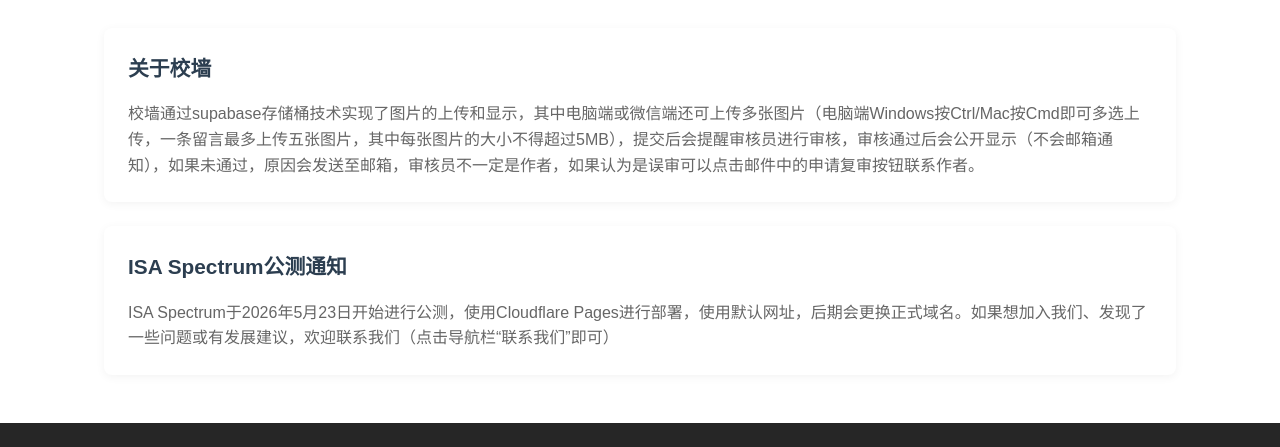
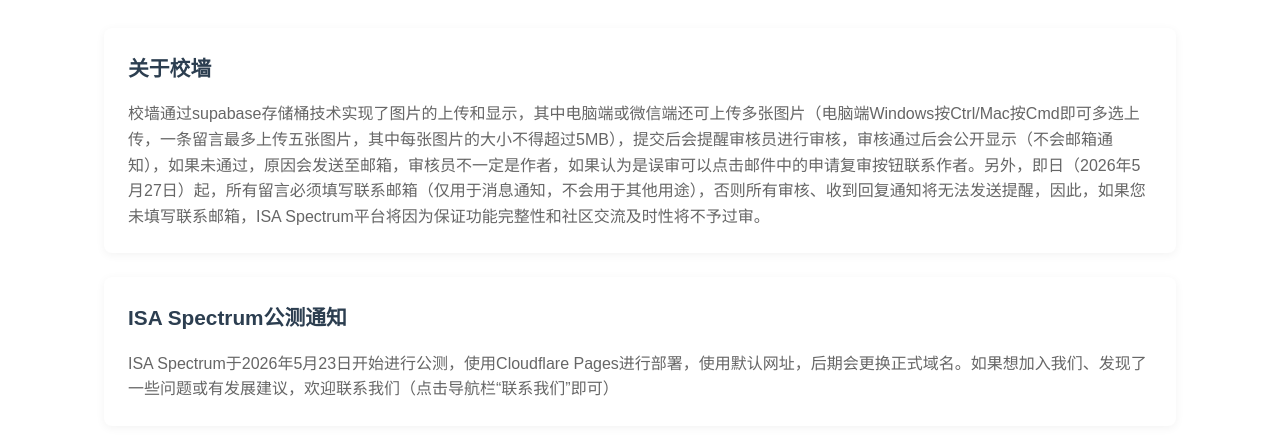
Before and after one commit to PigCHSX/isaspectrum, a plain HTML site: page notice.html in a window 1280 px wide. Shown: the part 145-592 px from the top of the page. Drawn offline with Linux system fonts and the light colour scheme.

Commit message:
Update notice.html

```diff
--- a/notice.html
+++ b/notice.html
@@ -234,7 +234,7 @@
         <ul class="notice-list" id="noticeList">
             <li class="notice-item">
                 <h3>关于校墙</h3>
-                <p>校墙通过supabase存储桶技术实现了图片的上传和显示，其中电脑端或微信端还可上传多张图片（电脑端Windows按Ctrl/Mac按Cmd即可多选上传，一条留言最多上传五张图片，其中每张图片的大小不得超过5MB），提交后会提醒审核员进行审核，审核通过后会公开显示（不会邮箱通知），如果未通过，原因会发送至邮箱，审核员不一定是作者，如果认为是误审可以点击邮件中的申请复审按钮联系作者。</p>
+                <p>校墙通过supabase存储桶技术实现了图片的上传和显示，其中电脑端或微信端还可上传多张图片（电脑端Windows按Ctrl/Mac按Cmd即可多选上传，一条留言最多上传五张图片，其中每张图片的大小不得超过5MB），提交后会提醒审核员进行审核，审核通过后会公开显示（不会邮箱通知），如果未通过，原因会发送至邮箱，审核员不一定是作者，如果认为是误审可以点击邮件中的申请复审按钮联系作者。另外，即日（2026年5月27日）起，所有留言必须填写联系邮箱（仅用于消息通知，不会用于其他用途），否则所有审核、收到回复通知将无法发送提醒，因此，如果您未填写联系邮箱，ISA Spectrum平台将因为保证功能完整性和社区交流及时性将不予过审。</p>
             </li>
             <li class="notice-item">
                 <h3>ISA Spectrum公测通知</h3>
```
